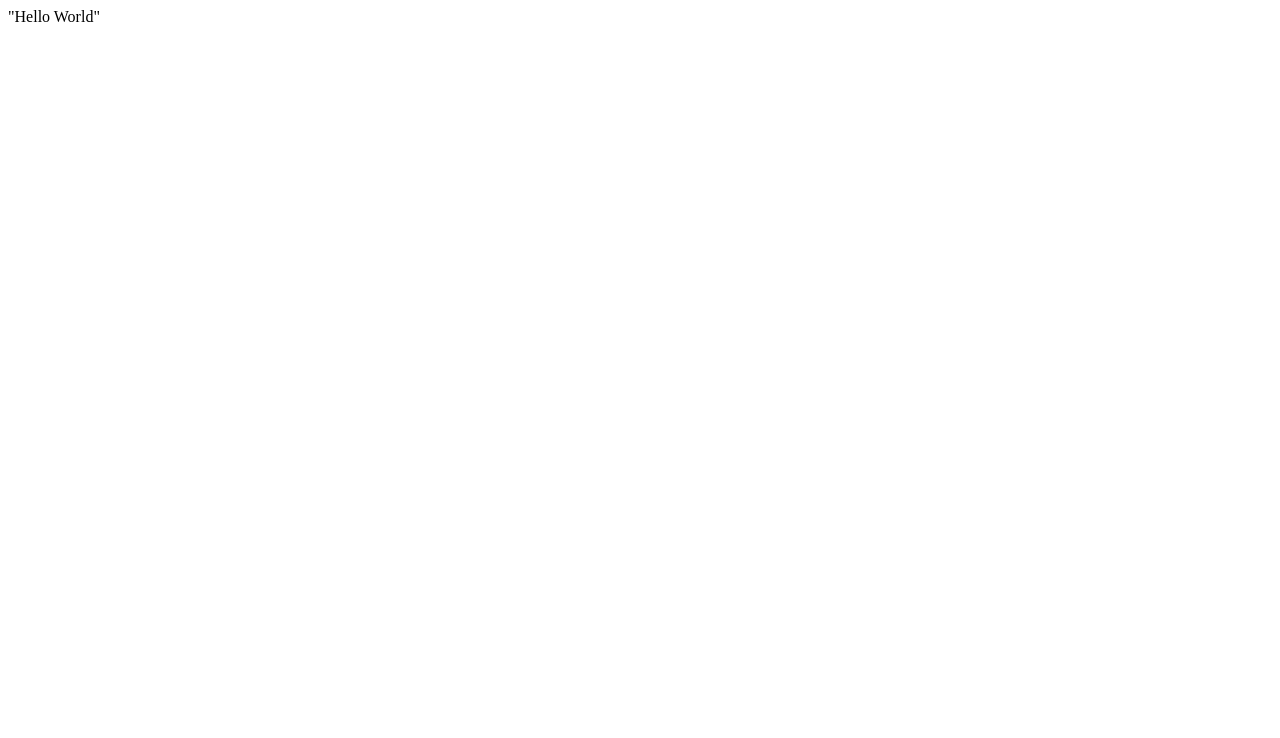
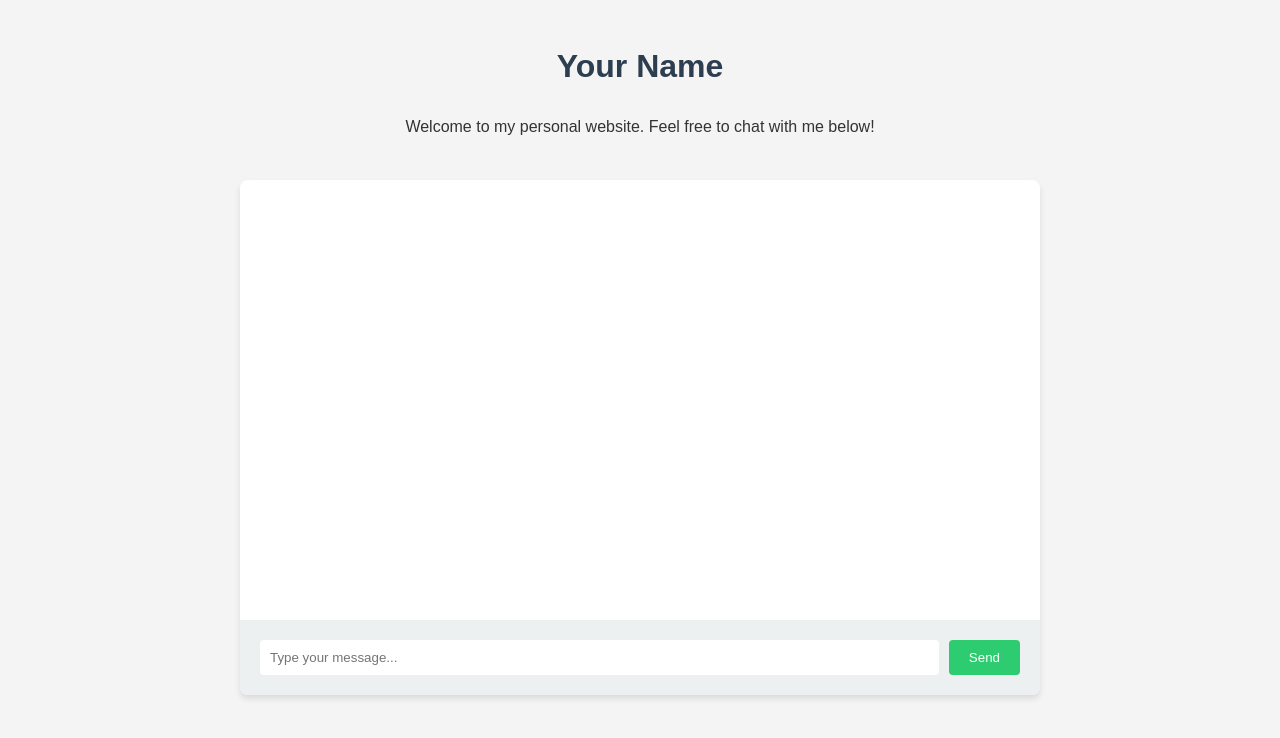
Before and after one commit to roman-marchuk/roman-marchuk.github.io, a plain HTML site: page index.html in a window 1280 px wide. Drawn offline with Linux system fonts and the light colour scheme.

Commit message:
Basis for the website

```diff
--- a/index.html
+++ b/index.html
@@ -1 +1,121 @@
-"Hello World"
+<!DOCTYPE html>
+<html lang="en">
+<head>
+    <meta charset="UTF-8">
+    <meta name="viewport" content="width=device-width, initial-scale=1.0">
+    <title>Your Name - Personal Website</title>
+    <style>
+        body {
+            font-family: 'Arial', sans-serif;
+            line-height: 1.6;
+            color: #333;
+            max-width: 800px;
+            margin: 0 auto;
+            padding: 20px;
+            background-color: #f4f4f4;
+        }
+        header {
+            text-align: center;
+            margin-bottom: 40px;
+        }
+        h1 {
+            color: #2c3e50;
+        }
+        .chat-container {
+            background-color: #fff;
+            border-radius: 8px;
+            box-shadow: 0 4px 6px rgba(0, 0, 0, 0.1);
+            overflow: hidden;
+        }
+        .chat-messages {
+            height: 400px;
+            overflow-y: auto;
+            padding: 20px;
+        }
+        .message {
+            margin-bottom: 15px;
+            padding: 10px;
+            border-radius: 5px;
+        }
+        .user-message {
+            background-color: #3498db;
+            color: #fff;
+            align-self: flex-end;
+        }
+        .bot-message {
+            background-color: #ecf0f1;
+            color: #333;
+        }
+        .chat-input {
+            display: flex;
+            padding: 20px;
+            background-color: #ecf0f1;
+        }
+        #user-input {
+            flex-grow: 1;
+            padding: 10px;
+            border: none;
+            border-radius: 4px;
+        }
+        #send-button {
+            background-color: #2ecc71;
+            color: #fff;
+            border: none;
+            padding: 10px 20px;
+            margin-left: 10px;
+            border-radius: 4px;
+            cursor: pointer;
+        }
+    </style>
+</head>
+<body>
+    <header>
+        <h1>Your Name</h1>
+        <p>Welcome to my personal website. Feel free to chat with me below!</p>
+    </header>
+
+    <div class="chat-container">
+        <div class="chat-messages" id="chat-messages"></div>
+        <div class="chat-input">
+            <input type="text" id="user-input" placeholder="Type your message...">
+            <button id="send-button">Send</button>
+        </div>
+    </div>
+
+    <script>
+        const chatMessages = document.getElementById('chat-messages');
+        const userInput = document.getElementById('user-input');
+        const sendButton = document.getElementById('send-button');
+
+        function addMessage(message, isUser) {
+            const messageElement = document.createElement('div');
+            messageElement.classList.add('message');
+            messageElement.classList.add(isUser ? 'user-message' : 'bot-message');
+            messageElement.textContent = message;
+            chatMessages.appendChild(messageElement);
+            chatMessages.scrollTop = chatMessages.scrollHeight;
+        }
+
+        function sendMessage() {
+            const message = userInput.value.trim();
+            if (message) {
+                addMessage(message, true);
+                userInput.value = '';
+
+                // Here you would typically send the message to your LLM backend
+                // and get a response. For now, we'll just echo the message.
+                setTimeout(() => {
+                    addMessage(`You said: ${message}`, false);
+                }, 1000);
+            }
+        }
+
+        sendButton.addEventListener('click', sendMessage);
+        userInput.addEventListener('keypress', (e) => {
+            if (e.key === 'Enter') {
+                sendMessage();
+            }
+        });
+    </script>
+</body>
+</html>
```
